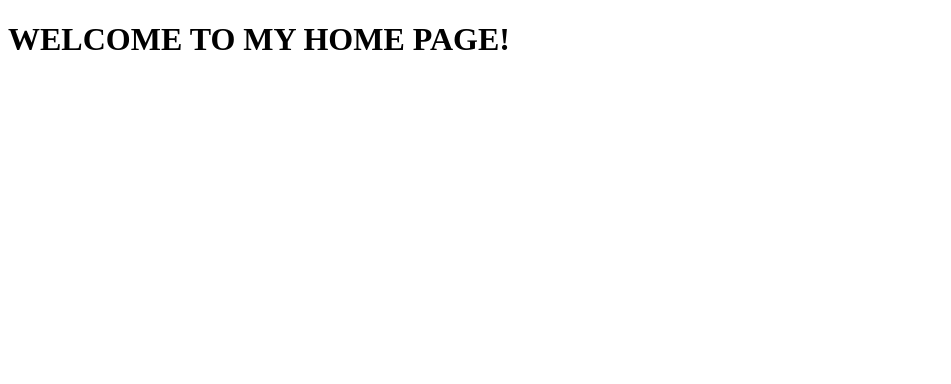
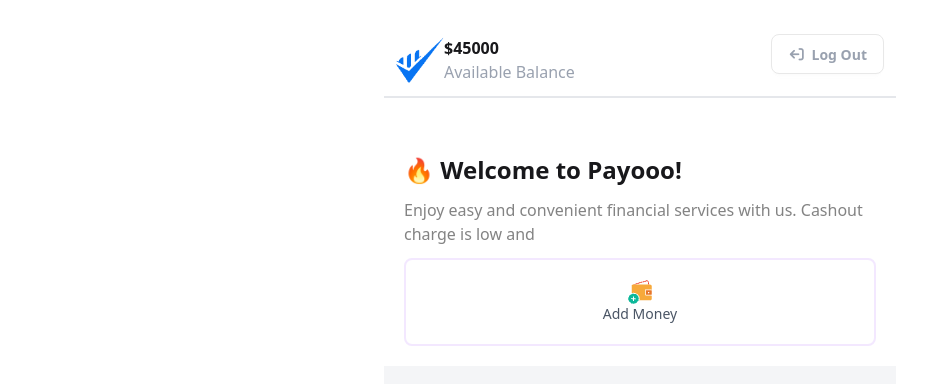
Before and after one commit to LiaJahan/payment, a plain HTML site: page home.html in a window 1280 px wide. Shown: the whole page, without its empty margins (0-951 px from the left). Drawn offline with nearby package versions, Linux system fonts and the light colour scheme.

Commit message:
home page html

```diff
--- a/home.html
+++ b/home.html
@@ -4,8 +4,56 @@
     <meta charset="UTF-8">
     <meta name="viewport" content="width=device-width, initial-scale=1.0">
     <title>Home Page</title>
+    <!-- daisyUI & Tailwind CSS cdn -->
+     <link href="https://cdn.jsdelivr.net/npm/daisyui@5" rel="stylesheet" type="text/css" />
+     <script src="https://cdn.jsdelivr.net/npm/@tailwindcss/browser@4"></script>
+
+     <!-- font awesome -->
+    <link rel="stylesheet" href="https://cdnjs.cloudflare.com/ajax/libs/font-awesome/7.0.0/css/all.min.css" integrity="sha512-DxV+EoADOkOygM4IR9yXP8Sb2qwgidEmeqAEmDKIOfPRQZOWbXCzLC6vjbZyy0vPisbH2SyW27+ddLVCN+OMzQ==" crossorigin="anonymous" referrerpolicy="no-referrer" />
+
 </head>
-<body>
-    <h1>WELCOME TO MY HOME PAGE!</h1>
+<body class="bg-[#f4f5f7] min-h-screen max-w-lg mx-auto ">
+    <!-- common header for all part -->
+    <section class="bg-white">
+        <!-- navbar -->
+        <div class="flex justify-between items-center border-b-2 border-gray-200 my-3">
+            <div class="flex items-center p-3 mt-3">
+                <img class="w-12" src="image/Group.png" alt="">
+                <div>
+                    <h2 class="font-bold">$<span>45000</span></h2>
+                    <p class="text-gray-400">Available Balance </p>
+                </div>
+            </div>
+            <div class="p-3">
+                <button class="btn bg-white text-gray-400 rounded-lg">
+                    <i class="fa-solid fa-arrow-right-from-bracket rotate-180"></i> Log Out</button>
+            </div>
+
+        </div>
+
+        <!-- welcome payoo part -->
+        <div class="p-5">
+            <h1 class="text-2xl mt-6 font-bold">🔥 Welcome to Payooo!</h1>
+            <p class="text-base font-normal text-[#08080880] my-3">Enjoy easy and convenient financial services with us. Cashout charge is low and </p>
+
+            <div>
+
+                <div class="border-2 border-purple-100 rounded-lg flex flex-col justify-center items-center p-5">
+                <img src="image/wallet1.png" alt="">
+                <p class="font-normal text-sm text-gray-600 ">Add Money</p>
+
+
+
+            </div>
+            </div>
+        </div>
+
+    </section>
+
+
+    <!-- form part -->
+    <section>
+
+    </section>
 </body>
 </html>
--- a/index.js
+++ b/index.js
@@ -19,8 +19,7 @@ document.getElementById('index-button').addEventListener('click', function(e)
     // login build
     if(mobileNumber === fixMobileNumber && pinNumber === fixPin )
     {
-        // window.location.href(./home.html);
-        alert('Good Job')
+        window.location.href = "home.html";
     }
     else
     {
```
